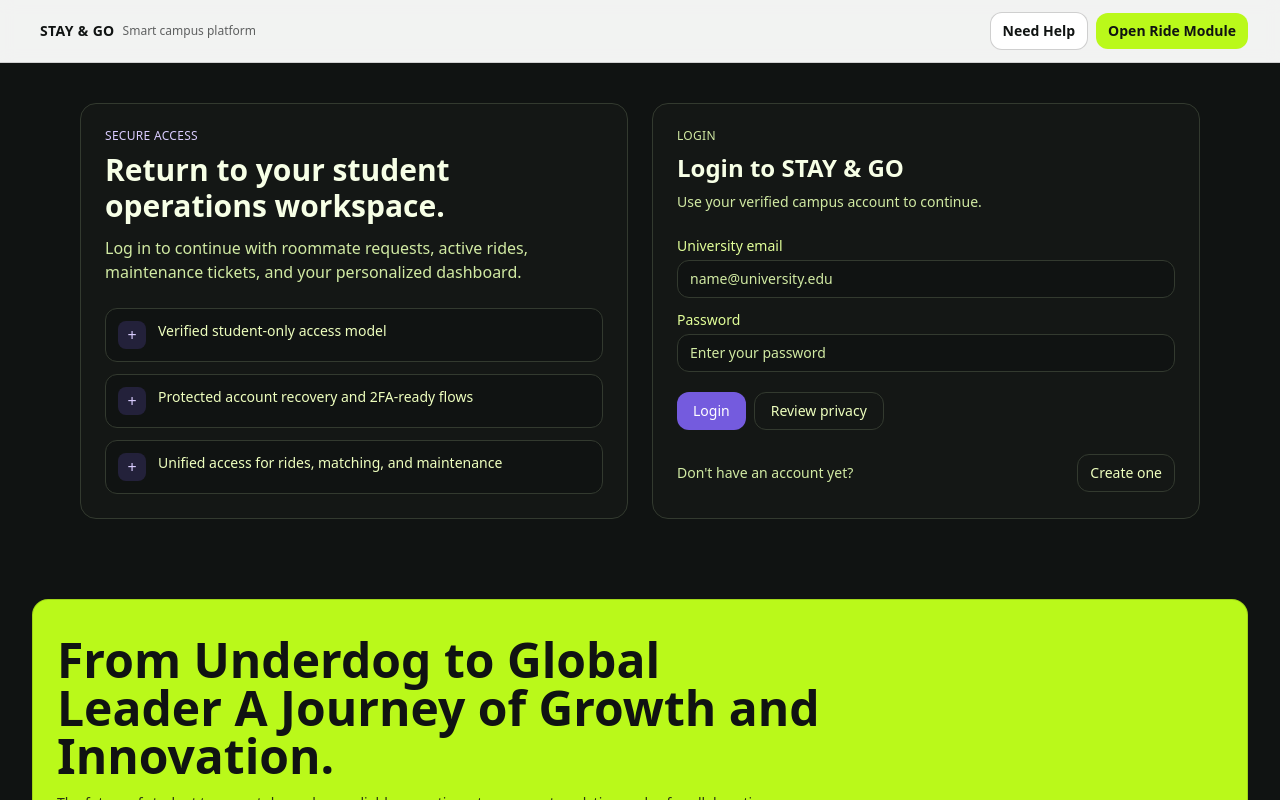
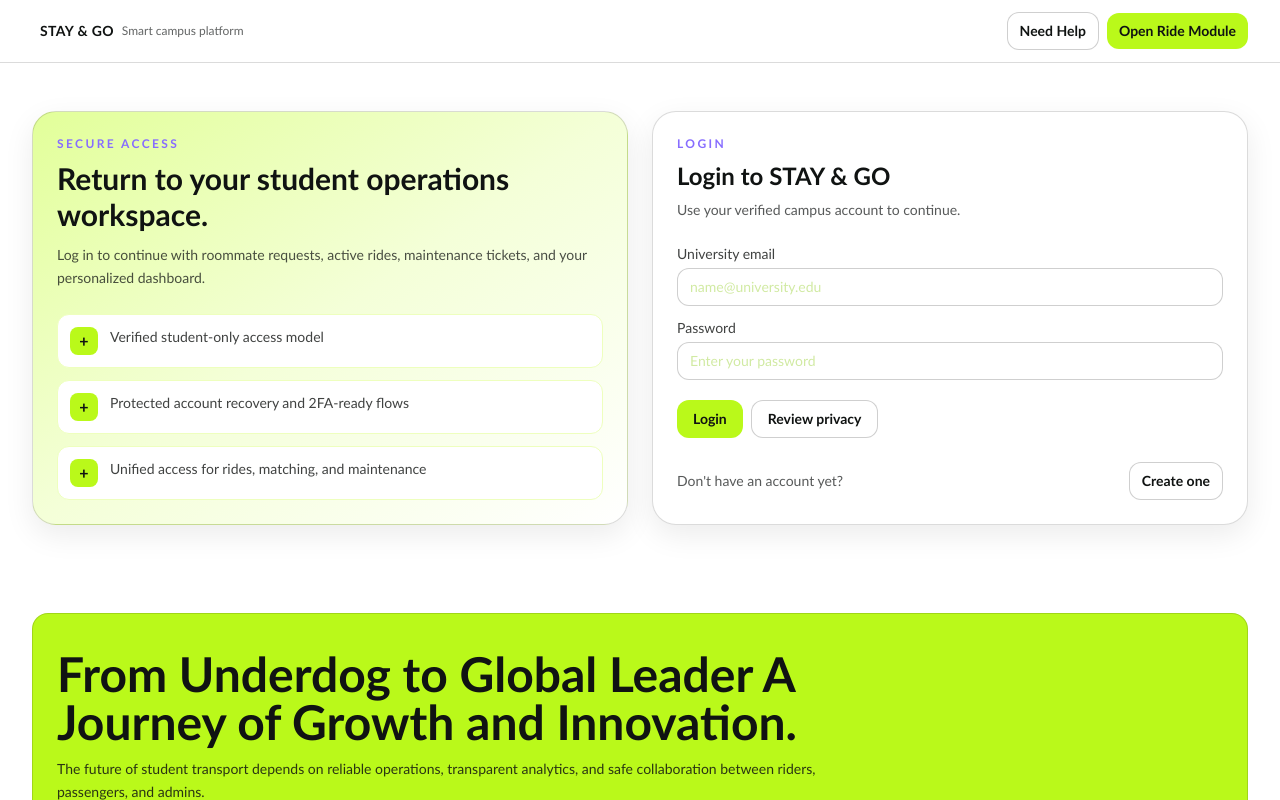
Before and after one commit to Sandarukaushan999/Stay_-_Go, a React app in the folder frontend/: page /auth/login in a window 1280 px wide. Shown: the top 800 px of the page. Built offline with nearby package versions, Linux system fonts and the light colour scheme; the HTML template or start-up script is replaced by a standard one.

Commit message:
Align auth page styling with home and ride UI theme

```diff
--- a/frontend/src/pages/AuthPage.jsx
+++ b/frontend/src/pages/AuthPage.jsx
@@ -1,9 +1,10 @@
 import { useMemo, useState } from 'react'
+import axios from 'axios'
+
 import Footer from '../Components/landing/footer'
 import Header from '../Components/landing/header'
+import MapPicker from '../Components/shared/maps/MapPicker'
 import { useAuthStore } from '../app/store/authStore'
-import axios from 'axios'
-import MapPicker from '../Components/shared/maps/MapPicker'
 
 const authContent = {
   login: {
@@ -56,7 +57,7 @@ export default function AuthPage({
   const [studentId, setStudentId] = useState('')
   const [campusId, setCampusId] = useState('')
   const [emergencyContact, setEmergencyContact] = useState('')
-  const [accountType, setAccountType] = useState('student') // student | technician | admin
+  const [accountType, setAccountType] = useState('student')
   const [hasVehicle, setHasVehicle] = useState(false)
   const [vehicleType, setVehicleType] = useState('bike')
   const [vehicleNumber, setVehicleNumber] = useState('')
@@ -103,6 +104,7 @@ export default function AuthPage({
         setToken(data.token)
         authedUser = await hydrateMe()
       }
+
       const roleAfter = authedUser?.role ?? user?.role
       if (roleAfter === 'admin' || roleAfter === 'super_admin') {
         window.location.href = '/admin'
@@ -115,22 +117,17 @@ export default function AuthPage({
       const status = e?.response?.status
       const message = e?.response?.data?.message
 
-      if (status === 409) {
-        setError(message ?? 'Email already registered. Try logging in.')
-      } else if (status === 401) {
-        setError(message ?? 'Invalid email or password.')
-      } else if (status === 403) {
-        setError(message ?? 'Account blocked or not allowed.')
-      } else {
-        setError('Authentication failed. Check credentials and server.')
-      }
+      if (status === 409) setError(message ?? 'Email already registered. Try logging in.')
+      else if (status === 401) setError(message ?? 'Invalid email or password.')
+      else if (status === 403) setError(message ?? 'Account blocked or not allowed.')
+      else setError('Authentication failed. Check credentials and server.')
     } finally {
       setLoading(false)
     }
   }
 
   return (
-    <div className="min-h-screen bg-slate-950 text-slate-100">
+    <div className="min-h-screen bg-[#FFFFFF] text-[#101312]" style={{ fontFamily: '"Poppins", "Manrope", "Trebuchet MS", sans-serif' }}>
       <Header
         navItems={headerNavItems}
         actionItems={actionItems}
@@ -138,29 +135,30 @@ export default function AuthPage({
         navAriaLabel="Authentication navigation"
       />
 
-      <main className="mx-auto grid max-w-6xl gap-6 px-4 py-10 lg:grid-cols-2">
-        <section className="rounded-2xl border border-slate-800 bg-slate-900/40 p-6">
-          <p className="text-xs uppercase tracking-wide text-violet-200">{content.eyebrow}</p>
-          <h1 className="mt-2 text-3xl font-semibold">{content.title}</h1>
-          <p className="mt-3 text-slate-400">{content.copy}</p>
+      <main className="w-full px-4 py-8 sm:px-6 sm:py-10 lg:px-8 lg:py-12">
+        <div className="grid gap-6 lg:grid-cols-2">
+          <section className="rounded-3xl border border-[#101312]/15 bg-gradient-to-br from-[#E2FF99] via-[#f4ffd8] to-[#FFFFFF] p-5 shadow-[0_10px_30px_rgba(16,19,18,0.08)] sm:p-6">
+            <p className="text-xs font-semibold uppercase tracking-[0.2em] text-[#876DFF]">{content.eyebrow}</p>
+            <h1 className="mt-2 text-2xl font-semibold leading-tight text-[#101312] sm:text-3xl">{content.title}</h1>
+            <p className="mt-3 text-sm leading-relaxed text-[#101312]/75">{content.copy}</p>
 
             <div className="mt-6 grid gap-3">
               {authSignals.map((item) => (
-              <div key={item} className="flex items-start gap-3 rounded-xl border border-slate-800 bg-slate-950 p-3">
-                <span className="grid h-7 w-7 place-items-center rounded-lg bg-violet-600/20 text-violet-200">
+                <div key={item} className="flex items-start gap-3 rounded-xl border border-[#101312]/12 bg-white p-3">
+                  <span className="grid h-7 w-7 place-items-center rounded-lg bg-[#BAF91A] text-base font-semibold text-[#101312]">
                     +
                   </span>
-                <p className="text-sm text-slate-200">{item}</p>
+                  <p className="text-sm text-[#101312]/80">{item}</p>
                 </div>
               ))}
             </div>
           </section>
 
-        <section className="rounded-2xl border border-slate-800 bg-slate-900/40 p-6">
+          <section className="rounded-3xl border border-[#101312]/15 bg-white p-5 shadow-[0_10px_30px_rgba(16,19,18,0.08)] sm:p-6">
             <div>
-            <p className="text-xs uppercase tracking-wide text-slate-400">{content.primaryLabel}</p>
-            <h2 className="mt-2 text-2xl font-semibold">{content.primaryLabel} to STAY & GO</h2>
-            <p className="mt-2 text-sm text-slate-400">
+              <p className="text-xs font-semibold uppercase tracking-[0.2em] text-[#876DFF]">{content.primaryLabel}</p>
+              <h2 className="mt-2 text-2xl font-semibold text-[#101312]">{content.primaryLabel} to STAY &amp; GO</h2>
+              <p className="mt-2 text-sm text-[#101312]/70">
                 {mode === 'login'
                   ? 'Use your verified campus account to continue.'
                   : 'Start with the details needed for verification and secure onboarding.'}
@@ -169,11 +167,10 @@ export default function AuthPage({
 
             <form className="mt-6 grid gap-3" onSubmit={onSubmit}>
               {mode === 'register' ? (
-              <>
                 <label className="grid gap-1 text-sm">
-                  <span className="text-slate-300">Full name</span>
+                  <span className="text-[#101312]/80">Full name</span>
                   <input
-                    className="rounded-xl border border-slate-800 bg-slate-950 px-3 py-2 outline-none focus:ring-2 focus:ring-violet-500"
+                    className="rounded-xl border border-[#101312]/20 bg-white px-3 py-2 outline-none focus:ring-2 focus:ring-[#876DFF]"
                     type="text"
                     value={fullName}
                     onChange={(e) => setFullName(e.target.value)}
@@ -181,13 +178,12 @@ export default function AuthPage({
                     required
                   />
                 </label>
-              </>
               ) : null}
 
               <label className="grid gap-1 text-sm">
-              <span className="text-slate-300">University email</span>
+                <span className="text-[#101312]/80">University email</span>
                 <input
-                className="rounded-xl border border-slate-800 bg-slate-950 px-3 py-2 outline-none focus:ring-2 focus:ring-violet-500"
+                  className="rounded-xl border border-[#101312]/20 bg-white px-3 py-2 outline-none focus:ring-2 focus:ring-[#876DFF]"
                   type="email"
                   value={email}
                   onChange={(e) => setEmail(e.target.value)}
@@ -197,9 +193,9 @@ export default function AuthPage({
               </label>
 
               <label className="grid gap-1 text-sm">
-              <span className="text-slate-300">Password</span>
+                <span className="text-[#101312]/80">Password</span>
                 <input
-                className="rounded-xl border border-slate-800 bg-slate-950 px-3 py-2 outline-none focus:ring-2 focus:ring-violet-500"
+                  className="rounded-xl border border-[#101312]/20 bg-white px-3 py-2 outline-none focus:ring-2 focus:ring-[#876DFF]"
                   type="password"
                   value={password}
                   onChange={(e) => setPassword(e.target.value)}
@@ -211,9 +207,9 @@ export default function AuthPage({
               {mode === 'register' ? (
                 <>
                   <label className="grid gap-1 text-sm">
-                  <span className="text-slate-300">Account type</span>
+                    <span className="text-[#101312]/80">Account type</span>
                     <select
-                    className="rounded-xl border border-slate-800 bg-slate-950 px-3 py-2 outline-none focus:ring-2 focus:ring-violet-500"
+                      className="rounded-xl border border-[#101312]/20 bg-white px-3 py-2 outline-none focus:ring-2 focus:ring-[#876DFF]"
                       value={accountType}
                       onChange={(e) => {
                         const next = e.target.value
@@ -228,9 +224,9 @@ export default function AuthPage({
                   </label>
 
                   <label className="grid gap-1 text-sm">
-                  <span className="text-slate-300">Phone</span>
+                    <span className="text-[#101312]/80">Phone</span>
                     <input
-                    className="rounded-xl border border-slate-800 bg-slate-950 px-3 py-2 outline-none focus:ring-2 focus:ring-violet-500"
+                      className="rounded-xl border border-[#101312]/20 bg-white px-3 py-2 outline-none focus:ring-2 focus:ring-[#876DFF]"
                       value={phone}
                       onChange={(e) => setPhone(e.target.value)}
                       placeholder="+94..."
@@ -240,18 +236,18 @@ export default function AuthPage({
                   {accountType === 'student' ? (
                     <>
                       <label className="grid gap-1 text-sm">
-                      <span className="text-slate-300">Student ID</span>
+                        <span className="text-[#101312]/80">Student ID</span>
                         <input
-                        className="rounded-xl border border-slate-800 bg-slate-950 px-3 py-2 outline-none focus:ring-2 focus:ring-violet-500"
+                          className="rounded-xl border border-[#101312]/20 bg-white px-3 py-2 outline-none focus:ring-2 focus:ring-[#876DFF]"
                           value={studentId}
                           onChange={(e) => setStudentId(e.target.value)}
                         />
                       </label>
 
                       <label className="grid gap-1 text-sm">
-                      <span className="text-slate-300">University / Campus ID</span>
+                        <span className="text-[#101312]/80">University / Campus ID</span>
                         <input
-                        className="rounded-xl border border-slate-800 bg-slate-950 px-3 py-2 outline-none focus:ring-2 focus:ring-violet-500"
+                          className="rounded-xl border border-[#101312]/20 bg-white px-3 py-2 outline-none focus:ring-2 focus:ring-[#876DFF]"
                           value={campusId}
                           onChange={(e) => setCampusId(e.target.value)}
                           placeholder="e.g. uoc-main"
@@ -260,9 +256,9 @@ export default function AuthPage({
                       </label>
 
                       <label className="grid gap-1 text-sm">
-                      <span className="text-slate-300">Emergency contact</span>
+                        <span className="text-[#101312]/80">Emergency contact</span>
                         <input
-                        className="rounded-xl border border-slate-800 bg-slate-950 px-3 py-2 outline-none focus:ring-2 focus:ring-violet-500"
+                          className="rounded-xl border border-[#101312]/20 bg-white px-3 py-2 outline-none focus:ring-2 focus:ring-[#876DFF]"
                           value={emergencyContact}
                           onChange={(e) => setEmergencyContact(e.target.value)}
                         />
@@ -271,25 +267,21 @@ export default function AuthPage({
                   ) : null}
 
                   {accountType === 'student' ? (
-                  <div className="rounded-2xl border border-slate-800 bg-slate-950 p-4">
-                    <label className="flex items-center gap-2 text-sm text-slate-200">
-                      <input
-                        type="checkbox"
-                        checked={hasVehicle}
-                        onChange={(e) => setHasVehicle(e.target.checked)}
-                      />
+                    <div className="rounded-2xl border border-[#101312]/12 bg-[#f9fce9] p-4">
+                      <label className="flex items-center gap-2 text-sm text-[#101312]">
+                        <input type="checkbox" checked={hasVehicle} onChange={(e) => setHasVehicle(e.target.checked)} />
                         I own a vehicle (Rider-candidate)
                       </label>
-                    <p className="mt-2 text-xs text-slate-400">
+                      <p className="mt-2 text-xs text-[#101312]/65">
                         You will remain a student until admin approves you as a rider.
                       </p>
 
                       {hasVehicle ? (
                         <div className="mt-4 grid gap-3">
                           <label className="grid gap-1 text-sm">
-                          <span className="text-slate-300">Vehicle type</span>
+                            <span className="text-[#101312]/80">Vehicle type</span>
                             <select
-                            className="rounded-xl border border-slate-800 bg-slate-950 px-3 py-2 outline-none focus:ring-2 focus:ring-violet-500"
+                              className="rounded-xl border border-[#101312]/20 bg-white px-3 py-2 outline-none focus:ring-2 focus:ring-[#876DFF]"
                               value={vehicleType}
                               onChange={(e) => setVehicleType(e.target.value)}
                             >
@@ -300,9 +292,9 @@ export default function AuthPage({
                           </label>
 
                           <label className="grid gap-1 text-sm">
-                          <span className="text-slate-300">Vehicle number</span>
+                            <span className="text-[#101312]/80">Vehicle number</span>
                             <input
-                            className="rounded-xl border border-slate-800 bg-slate-950 px-3 py-2 outline-none focus:ring-2 focus:ring-violet-500"
+                              className="rounded-xl border border-[#101312]/20 bg-white px-3 py-2 outline-none focus:ring-2 focus:ring-[#876DFF]"
                               value={vehicleNumber}
                               onChange={(e) => setVehicleNumber(e.target.value)}
                               required
@@ -315,14 +307,14 @@ export default function AuthPage({
 
                   {accountType === 'student' && !hasVehicle ? (
                     <div>
-                    <div className="text-sm text-slate-300 mb-2">Your residence location (pickup default)</div>
+                      <div className="mb-2 text-sm text-[#101312]/80">Your residence location (pickup default)</div>
                       <MapPicker value={residenceLocation} onChange={setResidenceLocation} height={240} />
                     </div>
                   ) : null}
 
                   {accountType === 'student' && hasVehicle ? (
                     <div>
-                    <div className="text-sm text-slate-300 mb-2">Vehicle origin / start location</div>
+                      <div className="mb-2 text-sm text-[#101312]/80">Vehicle origin / start location</div>
                       <MapPicker value={vehicleOriginLocation} onChange={setVehicleOriginLocation} height={240} />
                     </div>
                   ) : null}
@@ -330,21 +322,21 @@ export default function AuthPage({
               ) : null}
 
               {error ? (
-              <div className="rounded-xl border border-red-900/50 bg-red-950/30 px-3 py-2 text-sm text-red-200">
+                <div className="rounded-xl border border-rose-200 bg-rose-50 px-3 py-2 text-sm text-rose-700">
                   {error}
                 </div>
               ) : null}
 
               <div className="mt-2 flex flex-wrap gap-2">
                 <button
-                className="rounded-xl bg-violet-600 px-4 py-2 text-sm font-medium text-white hover:bg-violet-500 disabled:opacity-60"
+                  className="rounded-xl bg-[#BAF91A] px-4 py-2 text-sm font-semibold text-[#101312] transition hover:bg-[#a9ea00] disabled:opacity-60"
                   disabled={loading}
                   type="submit"
                 >
-                {loading ? 'Please wait…' : content.primaryLabel}
+                  {loading ? 'Please wait...' : content.primaryLabel}
                 </button>
                 <button
-                className="rounded-xl border border-slate-800 px-4 py-2 text-sm text-slate-200 hover:bg-slate-900"
+                  className="rounded-xl border border-[#101312]/20 bg-white px-4 py-2 text-sm font-semibold text-[#101312] transition hover:bg-[#E2FF99]"
                   type="button"
                   onClick={() => onNavigateToPage('privacy')}
                 >
@@ -353,10 +345,10 @@ export default function AuthPage({
               </div>
             </form>
 
-          <div className="mt-6 flex items-center justify-between gap-3 text-sm text-slate-400">
+            <div className="mt-6 flex items-center justify-between gap-3 text-sm text-[#101312]/70">
               <p>{content.secondaryText}</p>
               <button
-              className="rounded-xl border border-slate-800 px-3 py-2 text-sm text-slate-200 hover:bg-slate-900"
+                className="rounded-xl border border-[#101312]/20 bg-white px-3 py-2 text-sm font-semibold text-[#101312] transition hover:bg-[#E2FF99]"
                 type="button"
                 onClick={() => onNavigateToAuth(content.secondaryAction)}
               >
@@ -364,6 +356,7 @@ export default function AuthPage({
               </button>
             </div>
           </section>
+        </div>
       </main>
 
       <Footer onNavigateToPage={onNavigateToPage} />
```
Lines whose indentation alone changed are shown as unchanged.
